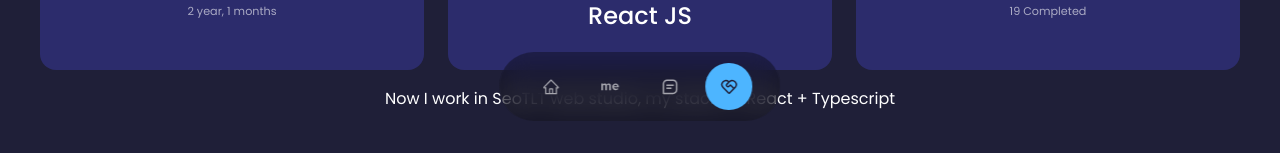
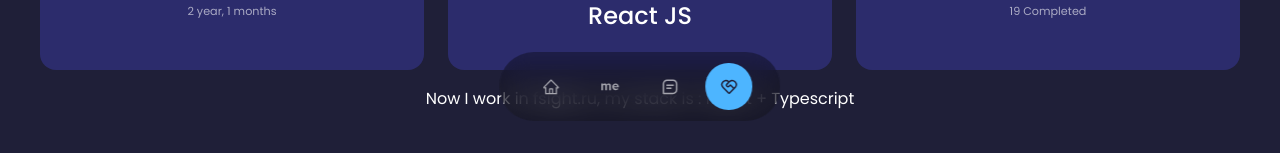
Before and after one commit to kykp/my-portfolio-web, a React (Create React App) app: page / in a window 1280 px wide. Shown: the part 647-800 px from the top of the page. Built offline with nearby package versions, Linux system fonts and the light colour scheme.

Commit message:
изменено место работы

```diff
--- a/src/components/about/About.jsx
+++ b/src/components/about/About.jsx
@@ -20,7 +20,7 @@ function whenIamStartLearnJS() {
   return `${years} year, ${months} months`
 }
 
-const descriptions = 'Now I work in SeoTLT web studio, my stack is : React + Typescript'
+const descriptions = 'Now I work in fsight.ru, my stack is : React + Typescript'
 const About = ({ updateData, myProjectDone }) => {
   const [ref, visible] = useOnScreen({ threshold: 0.7 });
 
```
